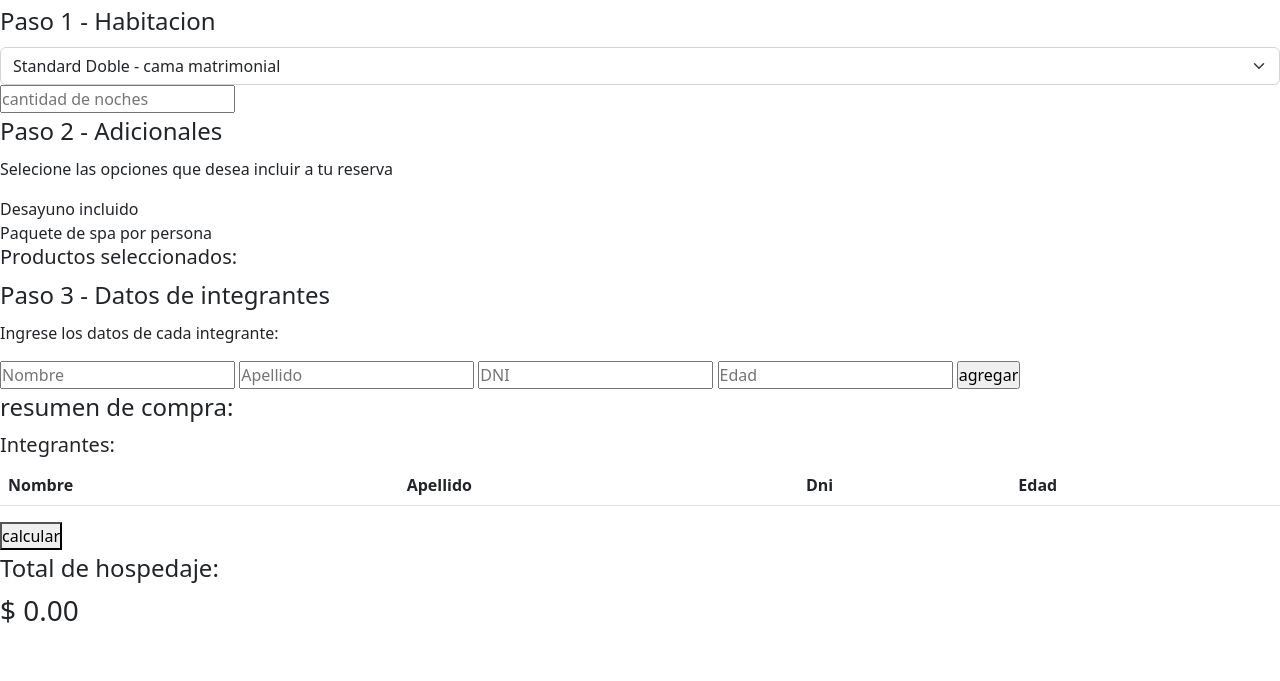
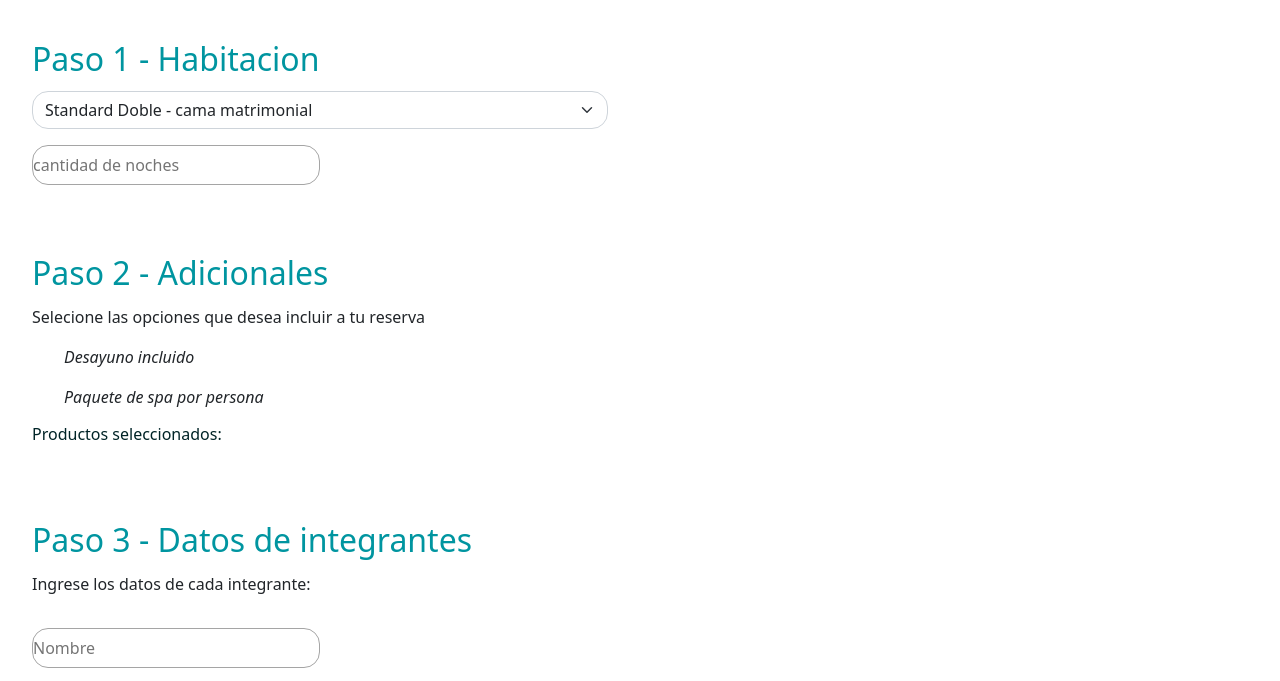
Before and after one commit to NatashaSE/proyecto-coder-js, a plain HTML site: page reservar.html in a window 1280 px wide. Shown: the part 109-790 px from the top of the page. Drawn offline with nearby package versions, Linux system fonts and the light colour scheme.

Commit message:
Segunda entrega del Proyecto Final

```diff
--- a/css/estilos.css
+++ b/css/estilos.css
@@ -18,4 +18,40 @@
 ul {
     list-style: none;
     padding: 0;
-    margin-bottom: 0; }
+    margin-bottom: 0;
+}
+
+.reserva {
+    margin: 1rem;
+    padding: 1rem;
+}
+.reserva legend{
+    font-size: 2rem;
+    color: rgb(0, 149, 160);
+}
+
+.reserva legend{
+    font-size: 2rem;
+    color: rgb(0, 149, 160);
+}
+.reserva select {
+    width: 100%;
+    border-radius: 1rem;
+}
+.reserva input {
+    margin-top: 1rem;
+    width: 50%;
+    height: 2.5rem;
+    border: solid 0.1rem;
+    border-color: rgb(165, 165, 165);
+    border-radius: 1rem;
+}
+.reserva li {
+    margin: 1rem;
+    padding-left: 1rem;
+    font-style: italic;
+}
+.reserva h5{
+    font-size: 1rem;
+    color: rgb(0, 36, 39);
+}
--- a/js/mainhabitacion.js
+++ b/js/mainhabitacion.js
@@ -65,3 +65,33 @@
     let string = JSON.stringify(datosHospedaje)
     localStorage.setItem("datosHospedaje", string)
 }
+
+//creacion de cotizacion de reserva
+class CotizadorHospedaje {
+    constructor(jsonHabitacion, jsonCantidadNoches) {
+        this.arrayHabitaciones = jsonHabitacion
+        this.arrayCantidadDeNoches = jsonCantidadNoches
+    }
+    valorHospedaje(habitacionElejidos, nochesTotales) {
+        let precioFinalHospedaje = (parseInt(habitacionElejidos) * parseInt(nochesTotales))
+            return precioFinalHospedaje
+    }
+}
+
+const CotizadorHabitacion = []
+const cotizador = new CotizadorHospedaje(habitaciones, cantidadNoches)
+
+//cotizacion de la hospedaje
+btnCotizar.addEventListener("click", ()=> cotizarHospedaje() )
+
+const cotizarHospedaje = ()=> {
+    debugger
+    if (cantidadNoches.value !== "") {
+        let habitacionElejidos =parseInt(selectHabitacion.value)
+        let nochesTotales = cantidadNoches.value
+        let valorDeHospedaje = cotizador.valorHospedaje(habitacionElejidos, nochesTotales)
+            valorTotal.innerText = `$ ${valorDeHospedaje.toFixed(2)}`
+        } else {
+            alert("Complete todos los datos solicitados.")
+        }
+}
--- a/reservar.html
+++ b/reservar.html
@@ -6,7 +6,6 @@
     <meta name="viewport" content="width=device-width, initial-scale=1.0">
     <link href="https://cdn.jsdelivr.net/npm/bootstrap@5.2.0-beta1/dist/css/bootstrap.min.css" rel="stylesheet" integrity="sha384-0evHe/X+R7YkIZDRvuzKMRqM+OrBnVFBL6DOitfPri4tjfHxaWutUpFmBp4vmVor" crossorigin="anonymous" />
     <link rel="stylesheet" href="css/estilos.css">
-    <script defer src="js/estilo.js"></script>
     <script defer src="js/mainhabitacion.js"></script>
     <script defer src="js/mainAdicionales.js"></script>
     <script defer src="js/mainintegrante.js"></script>
@@ -37,13 +36,14 @@
         </nav>
   </header>
   <main>
+    <section class="col-lg-6 d-flex flex-column justify-content-center">
       <section>
         <div>
           <h1>Reservacion</h1>
         </div>
       </section>
       <section>  <!--selecion de habitacion-->
-      <div>
+        <div class="reserva">
           <form action="">
             <legend>Paso 1 -  Habitacion</legend>
             <select class="form-select" id="selecttipoHabitacion">
@@ -53,7 +53,7 @@
           </form>
         </div>
       </section>
-    <section> <!--selecion de informacion adicional-->
+      <section class="reserva"> <!--selecion de informacion adicional-->
         <div>
           <legend>Paso 2 - Adicionales</legend>
           <p>Selecione las opciones que desea incluir a tu reserva</p>
@@ -64,7 +64,7 @@
             <li class="collection-item">Adicional 4</li>
           </ul>
         </div>
-      <div>
+        <div >
           <h5>Productos seleccionados:</h5>
         </div>
         <div>
@@ -75,7 +75,7 @@
         </div>-->
       </section>
 
-    <section> <!--datos de integrante-->
+      <section class="reserva"> <!--datos de integrante-->
         <div>
           <form action="">
             <legend>Paso 3 - Datos de integrantes</legend>
@@ -89,7 +89,7 @@
         </div>
       </section>
 
-    <section><!--Total a pagar-->
+      <section class="reserva"><!--Total a pagar-->
         <div>
           <legend>resumen de compra:</legend>
           <ul>
@@ -120,6 +120,10 @@
           <h3 id="valorTotal" class="right-align">$ 0.00</h3>
         </div>
       </section>
+    </section>
+    <section class="col-lg-6 d-flex flex-column justify-content-center">
+      <img src="" alt="">
+    </section>
   </main>
   <footer>
 
```
Also changed, not shown: js/estilo.js (added). Lines whose indentation alone changed are shown as unchanged.
